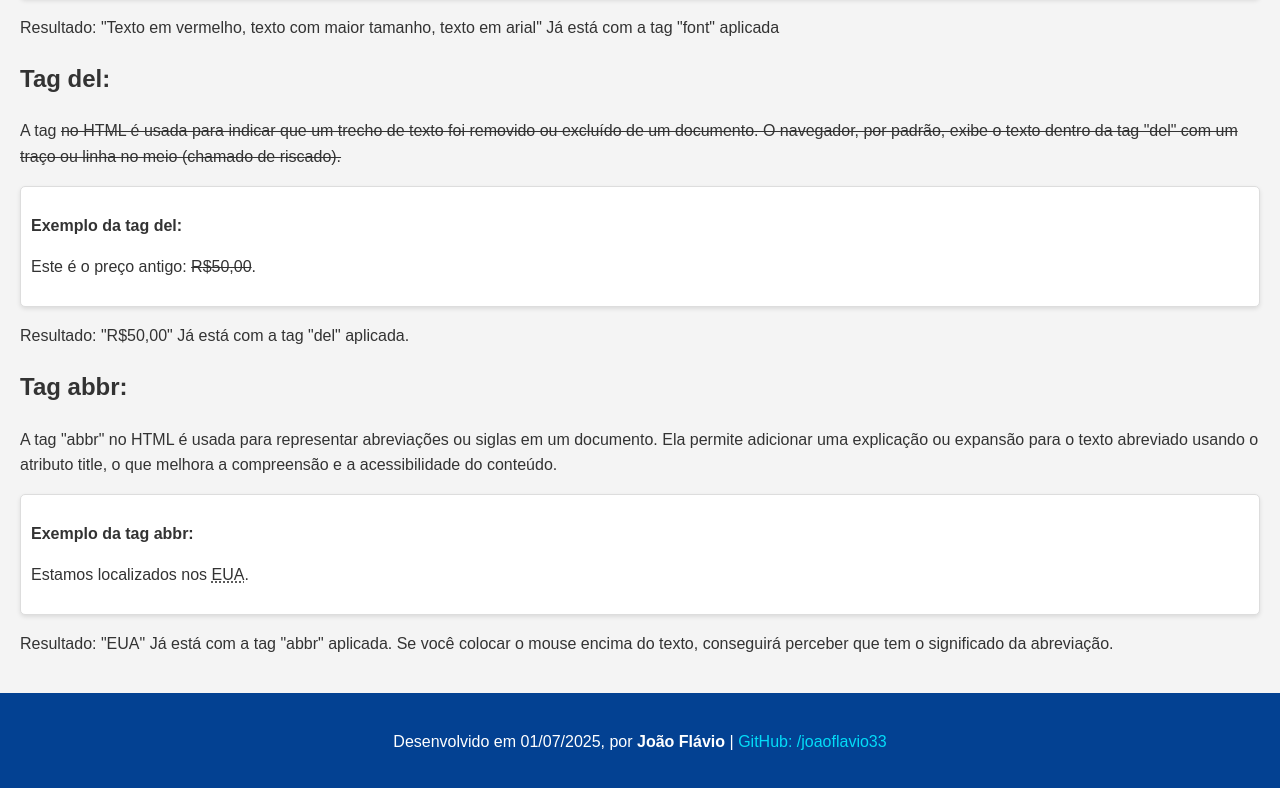
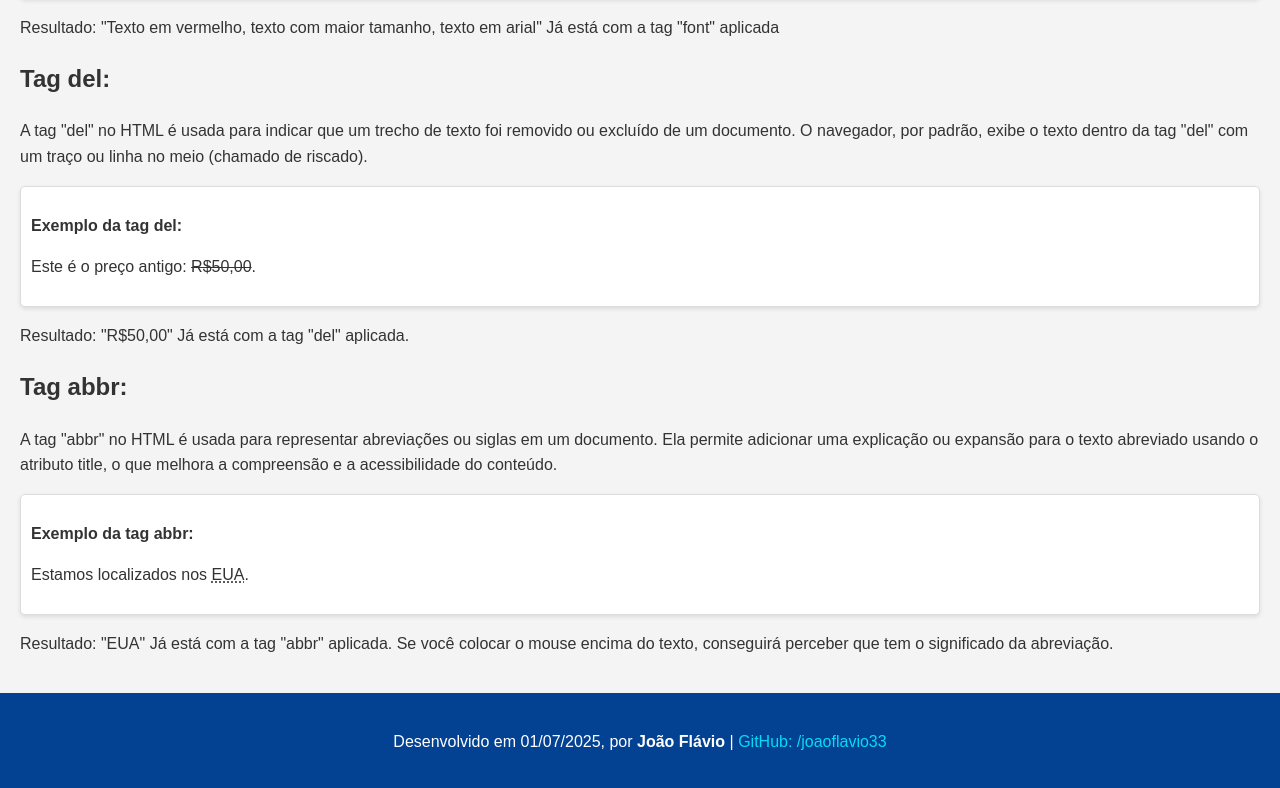
Before and after one commit to Joaoflavio33/PojetoHTMLBasico, a plain HTML site: page index.html in a window 1280 px wide. Shown: the part 5971-6759 px from the top of the page. Drawn offline with Linux system fonts and the light colour scheme.

Commit message:
Terceiro commit

```diff
--- a/index.html
+++ b/index.html
@@ -223,7 +223,7 @@ ul li {
         </section>
         <p>Resultado: "Texto em vermelho, texto com maior tamanho, texto em arial" Já está com a tag "font" aplicada</p>
         <h2>Tag del:</h2>
-        <p>A tag <del> no HTML é usada para indicar que um trecho de texto foi removido ou excluído de um documento. O navegador, por padrão, exibe o texto dentro da tag "del" com um traço ou linha no meio (chamado de riscado).</p>
+        <p>A tag "del" no HTML é usada para indicar que um trecho de texto foi removido ou excluído de um documento. O navegador, por padrão, exibe o texto dentro da tag "del" com um traço ou linha no meio (chamado de riscado).</p>
             <section class="example">
                 <p><strong>Exemplo da tag del:</strong></p>
                 <p>Este é o preço antigo: <del>R$50,00</del>.</p>
```
